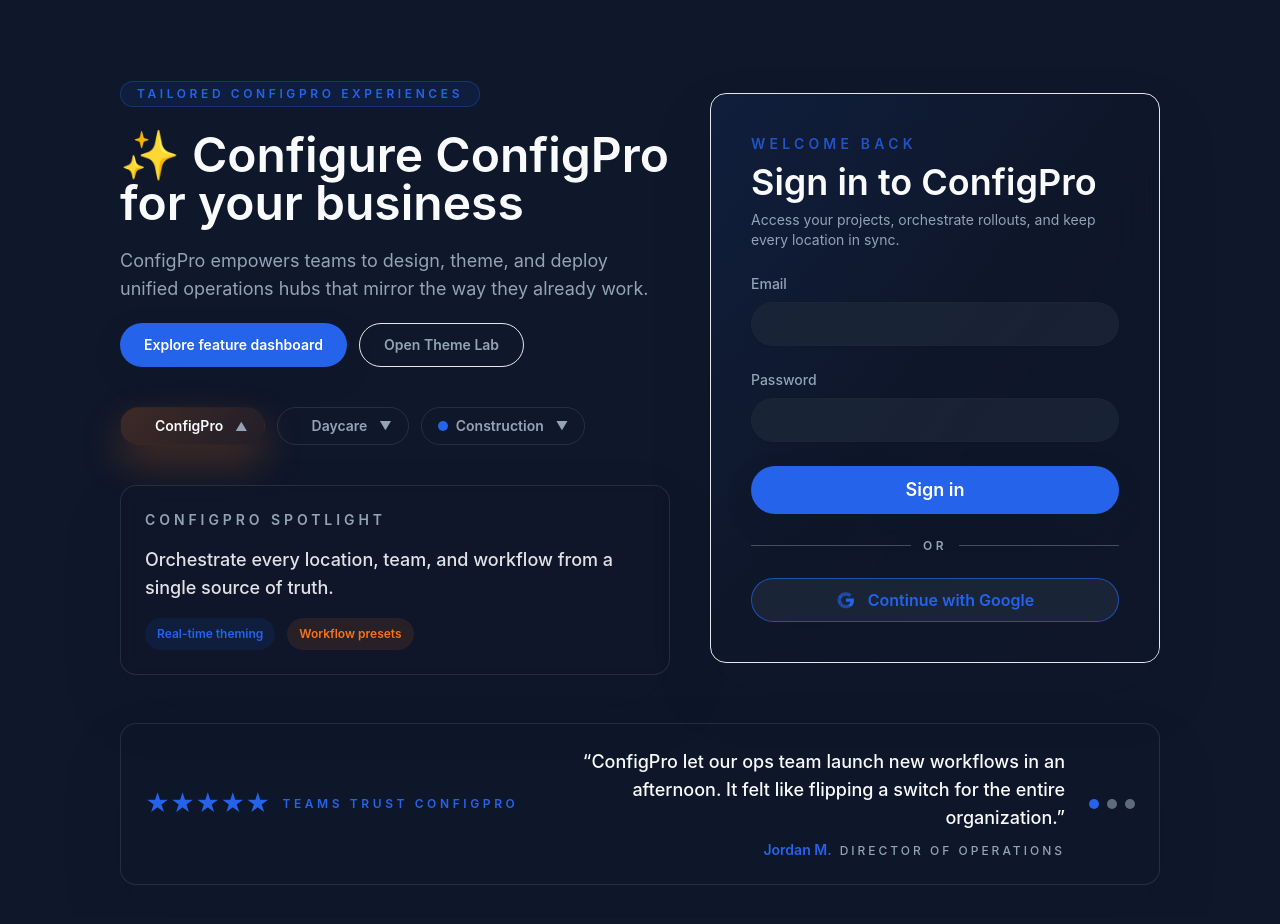
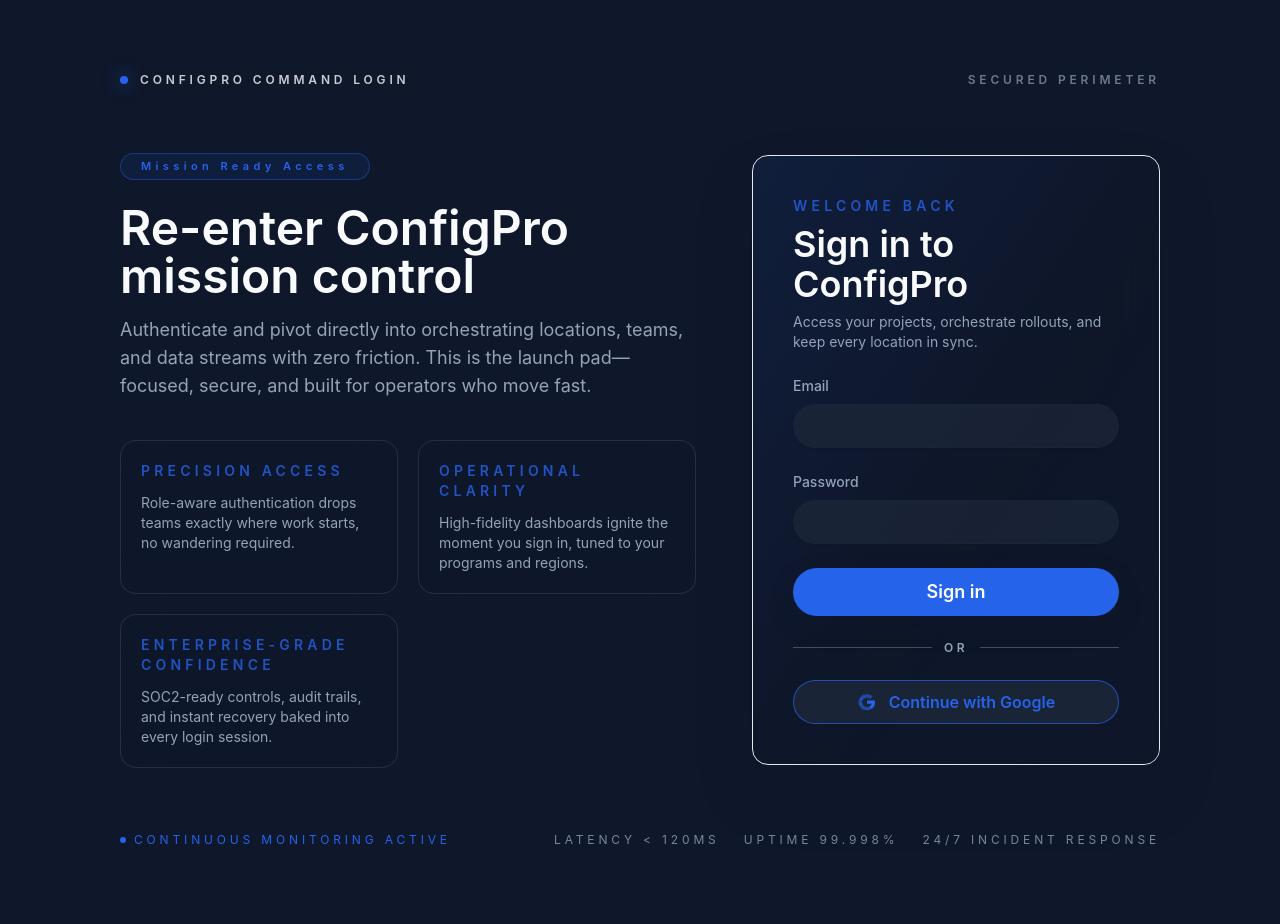
Before and after one commit to kayleschmoyer/ConfigPro, a React (Vite) app: page / in a window 1280 px wide. Shown: the top 924 px of the page. Built offline with nearby package versions, Linux system fonts and the light colour scheme.

Commit message:
Revamp login page UI

```diff
--- a/src/pages/free-starter-templates/configpro/LoginPage.tsx
+++ b/src/pages/free-starter-templates/configpro/LoginPage.tsx
@@ -1,47 +1,8 @@
 import { motion } from 'framer-motion';
-import { useEffect, useMemo, useState } from 'react';
+import { useMemo } from 'react';
 import { LoginForm } from '../../../features/login/components/LoginForm';
 import { useTheme } from '@/hooks/useTheme';
-import { baseTheme, resolveTheme } from '@/app/config/theme';
-import { cn } from '@/lib/cn';
-import { Button } from '@/shared/ui/Button';
-
-type IndustryOption = {
-  id: string;
-  label: string;
-  themeName: string;
-  accent: string;
-  headline: string;
-};
-
-const industryOptions: IndustryOption[] = [
-  {
-    id: 'configpro',
-    label: 'ConfigPro',
-    themeName: 'default',
-    accent: baseTheme.accent,
-    headline: 'Orchestrate every location, team, and workflow from a single source of truth.'
-  },
-  {
-    id: 'daycare',
-    label: 'Daycare',
-    themeName: 'daycare',
-    accent: resolveTheme('daycare').accent,
-    headline: 'Coordinate guardians, rosters, and daily check-ins effortlessly.'
-  },
-  {
-    id: 'construction',
-    label: 'Construction',
-    themeName: 'construction',
-    accent: resolveTheme('construction').accent,
-    headline: 'Mobilize crews, bids, and materials tracking from one dashboard.'
-  }
-];
-
-const heroVariants = {
-  hidden: { opacity: 0, y: 20 },
-  visible: { opacity: 1, y: 0 }
-};
+import { resolveTheme } from '@/app/config/theme';
 
 const hexToRgba = (hex: string, alpha: number) => {
   const value = hex.replace('#', '');
@@ -52,228 +13,117 @@
   return `rgba(${r}, ${g}, ${b}, ${alpha})`;
 };
 
-const IndustryPill = ({
-  option,
-  isActive,
-  onSelect
-}: {
-  option: IndustryOption;
-  isActive: boolean;
-  onSelect: (option: IndustryOption) => void;
-}) => (
-  <motion.button
-    type="button"
-    onClick={() => onSelect(option)}
-    className={cn(
-      'group relative inline-flex items-center gap-3 rounded-full border px-4 py-2 text-sm font-semibold transition',
-      'focus-visible:outline-none focus-visible:ring-2 focus-visible:ring-primary/50 focus-visible:ring-offset-2 focus-visible:ring-offset-background',
-      isActive
-        ? 'border-transparent text-foreground shadow-lg shadow-primary/20'
-        : 'border-foreground/10 text-muted hover:border-primary/40 hover:text-foreground'
-    )}
-    style={
-      isActive
-        ? {
-            background: `linear-gradient(135deg, ${hexToRgba(option.accent, 0.2)}, ${hexToRgba(option.accent, 0.08)})`,
-            boxShadow: `0 18px 40px ${hexToRgba(option.accent, 0.25)}`
-          }
-        : undefined
-    }
-    whileHover={{ translateY: -4 }}
-    whileTap={{ scale: 0.97 }}
-  >
-    <span className="inline-flex items-center gap-2">
-      <motion.span
-        layoutId="industry-accent-dot"
-        className="h-2.5 w-2.5 rounded-full"
-        style={{ backgroundColor: option.accent }}
-      />
-      {option.label}
-    </span>
-    <motion.span
-      aria-hidden
-      className="text-xs text-muted transition group-hover:text-foreground"
-      animate={{ rotate: isActive ? 180 : 0 }}
-      transition={{ duration: 0.3 }}
-    >
-      ▼
-    </motion.span>
-  </motion.button>
-);
+const heroHighlights = [
+  {
+    title: 'Precision Access',
+    description: 'Role-aware authentication drops teams exactly where work starts, no wandering required.'
+  },
+  {
+    title: 'Operational Clarity',
+    description: 'High-fidelity dashboards ignite the moment you sign in, tuned to your programs and regions.'
+  },
+  {
+    title: 'Enterprise-grade Confidence',
+    description: 'SOC2-ready controls, audit trails, and instant recovery baked into every login session.'
+  }
+];
+
+const highlightVariants = {
+  hidden: { opacity: 0, y: 24 },
+  visible: (index: number) => ({
+    opacity: 1,
+    y: 0,
+    transition: { delay: 0.18 + index * 0.08, duration: 0.6, ease: 'easeOut' }
+  })
+};
 
 export const LoginPage = () => {
-  const { themeName, setTheme } = useTheme();
-  const [activeIndustry, setActiveIndustry] = useState<IndustryOption>(() => {
-    return (
-      industryOptions.find((option) => option.themeName === themeName) ?? industryOptions[0]
-    );
-  });
-  const testimonials = useMemo(
-    () => [
-      {
-        quote: 'ConfigPro let our ops team launch new workflows in an afternoon. It felt like flipping a switch for the entire organization.',
-        author: 'Jordan M.',
-        role: 'Director of Operations'
-      },
-      {
-        quote: 'We customized dashboards, permissions, and automations without engineering sprints. ConfigPro keeps every store perfectly in sync.',
-        author: 'Priya K.',
-        role: 'Multi-Unit Retail Lead'
-      },
-      {
-        quote: 'The visibility we now have across inventory and staffing is unreal. ConfigPro is the nerve center for our business.',
-        author: 'Luis F.',
-        role: 'VP, Platform Experience'
-      }
-    ],
-    []
-  );
-  const [activeTestimonial, setActiveTestimonial] = useState(0);
-
-  useEffect(() => {
-    const next = industryOptions.find((option) => option.themeName === themeName);
-    if (next) {
-      setActiveIndustry(next);
-    }
-  }, [themeName]);
-
-  useEffect(() => {
-    const timer = setInterval(() => {
-      setActiveTestimonial((index) => (index + 1) % testimonials.length);
-    }, 6000);
-    return () => clearInterval(timer);
-  }, [testimonials.length]);
-
-  const gradientStyle = useMemo(
-    () => ({
-      background: `radial-gradient(120% 120% at 20% 20%, ${hexToRgba(activeIndustry.accent, 0.16)}, transparent 70%)`
-    }),
-    [activeIndustry.accent]
-  );
-
-  const handleIndustrySelect = (option: IndustryOption) => {
-    setActiveIndustry(option);
-    setTheme(option.themeName);
-  };
+  const { themeName } = useTheme();
+  const accent = useMemo(() => resolveTheme(themeName).accent, [themeName]);
 
   return (
     <div className="relative min-h-screen overflow-hidden bg-background text-foreground">
       <div className="pointer-events-none absolute inset-0 -z-10">
-        <div className="absolute inset-0 opacity-90" style={gradientStyle} />
-        <div className="absolute inset-0 bg-[radial-gradient(circle_at_top_right,rgba(255,255,255,0.08),transparent_60%)]" />
+        <div className="absolute inset-0 bg-[radial-gradient(circle_at_top,rgba(255,255,255,0.06),transparent_65%)]" />
         <motion.div
-          className="absolute left-1/2 top-[15%] h-[36rem] w-[36rem] -translate-x-1/2 rounded-full blur-3xl"
-          style={{ background: hexToRgba(activeIndustry.accent, 0.24) }}
-          animate={{ opacity: 0.55 }}
-          transition={{ duration: 0.8, ease: 'easeOut' }}
+          className="absolute -left-24 top-[-12rem] h-[40rem] w-[40rem] rounded-full blur-3xl"
+          style={{ background: hexToRgba(accent, 0.28) }}
+          animate={{ opacity: [0.35, 0.55, 0.35], scale: [0.96, 1.04, 0.96] }}
+          transition={{ duration: 12, repeat: Infinity, ease: 'easeInOut' }}
         />
+        <motion.div
+          className="absolute right-[-8rem] top-1/3 h-[36rem] w-[36rem] rounded-full blur-[150px]"
+          style={{ background: hexToRgba(accent, 0.18) }}
+          animate={{ opacity: [0.25, 0.45, 0.25], scale: [1.05, 0.95, 1.05] }}
+          transition={{ duration: 14, repeat: Infinity, ease: 'easeInOut' }}
+        />
+        <div className="absolute inset-0 bg-[linear-gradient(120deg,rgba(255,255,255,0.04)_0%,transparent_55%,rgba(255,255,255,0.08)_100%)] mix-blend-screen" />
+        <div className="absolute inset-0 bg-[linear-gradient(140deg,rgba(255,255,255,0.05)_1px,transparent_1px)] [background-size:42px_42px] opacity-40" />
       </div>
-      <div className="relative mx-auto flex min-h-screen w-full max-w-6xl flex-col px-6 py-8 sm:px-10 lg:px-14">
-        <main className="mt-4 flex flex-1 flex-col sm:mt-6">
-          <div className="grid flex-1 gap-10 lg:grid-cols-[1.1fr_0.9fr] lg:items-center">
-            <motion.section
-              variants={heroVariants}
-              initial="hidden"
-              animate="visible"
+
+      <div className="relative mx-auto flex min-h-screen w-full max-w-6xl flex-col px-6 py-12 sm:px-10 lg:px-14">
+        <header className="flex items-center justify-between text-xs font-semibold uppercase tracking-[0.32em] text-muted">
+          <span className="flex items-center gap-3 text-foreground/80">
+            <span className="h-2 w-2 rounded-full bg-primary shadow-[0_0_18px] shadow-primary/80" />
+            ConfigPro Command Login
+          </span>
+          <span className="hidden sm:block text-muted/70">Secured perimeter</span>
+        </header>
+
+        <main className="mt-10 flex flex-1 flex-col gap-14 lg:mt-16 lg:flex-row lg:items-center lg:justify-between">
+          <div className="max-w-xl space-y-10">
+            <motion.div
+              initial={{ opacity: 0, y: 30 }}
+              animate={{ opacity: 1, y: 0 }}
               transition={{ duration: 0.6, ease: 'easeOut' }}
-              className="flex flex-col gap-10"
+              className="space-y-6"
             >
-              <div className="space-y-6">
-                <span className="inline-flex w-fit items-center gap-2 rounded-full border border-primary/30 bg-primary/10 px-4 py-1 text-xs font-semibold uppercase tracking-[0.3em] text-primary">
-                  Tailored ConfigPro experiences
-                </span>
-                <div className="space-y-5">
-                  <h1 className="max-w-xl text-4xl font-semibold leading-tight text-foreground sm:text-5xl">
-                    ✨ Configure ConfigPro for your business
-                  </h1>
-                  <p className="max-w-xl text-base text-muted sm:text-lg">
-                    ConfigPro empowers teams to design, theme, and deploy unified operations hubs that mirror the way they already work.
+              <p className="inline-flex w-fit items-center gap-2 rounded-full border border-primary/40 bg-primary/10 px-5 py-1 text-[11px] font-semibold tracking-[0.4em] text-primary">
+                Mission Ready Access
+              </p>
+              <div className="space-y-4">
+                <h1 className="text-4xl font-semibold leading-tight text-foreground sm:text-5xl">
+                  Re-enter ConfigPro mission control
+                </h1>
+                <p className="text-base text-muted sm:text-lg">
+                  Authenticate and pivot directly into orchestrating locations, teams, and data streams with zero friction. This is the launch pad—focused, secure, and built for operators who move fast.
+                </p>
+              </div>
+            </motion.div>
+
+            <motion.ul initial="hidden" animate="visible" className="grid gap-5 sm:grid-cols-2">
+              {heroHighlights.map((highlight, index) => (
+                <motion.li
+                  key={highlight.title}
+                  custom={index}
+                  variants={highlightVariants}
+                  className="group rounded-2xl border border-foreground/10 bg-background/70 p-5 backdrop-blur-xl transition hover:border-primary/40 hover:bg-background/90"
+                >
+                  <p className="text-sm font-semibold uppercase tracking-[0.3em] text-primary/80">
+                    {highlight.title}
                   </p>
-                  <div className="flex flex-wrap items-center gap-3">
-                    <Button asChild className="h-11 rounded-full px-6 text-sm font-semibold">
-                      <a href="/dashboard">Explore feature dashboard</a>
-                    </Button>
-                    <Button
-                      asChild
-                      variant="ghost"
-                      className="h-11 rounded-full border border-border/50 px-6 text-sm font-semibold text-muted hover:border-primary/40 hover:text-foreground"
-                    >
-                      <a href="/theme-lab">Open Theme Lab</a>
-                    </Button>
-                  </div>
-                </div>
-              </div>
-              <div className="flex flex-wrap items-center gap-3 text-sm">
-                {industryOptions.map((option) => (
-                  <IndustryPill
-                    key={option.id}
-                    option={option}
-                    isActive={activeIndustry.id === option.id}
-                    onSelect={handleIndustrySelect}
-                  />
-                ))}
-              </div>
-              <motion.div
-                key={activeIndustry.id}
-                className="flex flex-col gap-4 rounded-2xl border border-foreground/10 bg-background/60 p-6 shadow-lg shadow-primary/10 backdrop-blur"
-                initial={{ opacity: 0, y: 14 }}
-                animate={{ opacity: 1, y: 0 }}
-                transition={{ duration: 0.45, ease: 'easeOut' }}
-              >
-                <p className="text-sm font-semibold uppercase tracking-[0.28em] text-muted">
-                  {activeIndustry.label} spotlight
-                </p>
-                <p className="text-lg font-medium text-foreground/90">
-                  {activeIndustry.headline}
-                </p>
-                <div className="flex items-center gap-3 text-xs text-muted">
-                  <span className="inline-flex h-8 items-center rounded-full bg-primary/10 px-3 font-semibold text-primary">
-                    Real-time theming
-                  </span>
-                  <span className="inline-flex h-8 items-center rounded-full bg-accent/10 px-3 font-semibold text-accent">
-                    Workflow presets
-                  </span>
-                </div>
-              </motion.div>
-            </motion.section>
+                  <p className="mt-3 text-sm text-muted">
+                    {highlight.description}
+                  </p>
+                </motion.li>
+              ))}
+            </motion.ul>
+          </div>
+
+          <div className="w-full max-w-lg">
             <LoginForm />
           </div>
         </main>
-        <footer className="mt-12 flex flex-col gap-6 rounded-2xl border border-foreground/10 bg-background/70 p-6 shadow-lg shadow-primary/10 sm:flex-row sm:items-center sm:justify-between">
-          <div className="flex items-center gap-3 text-primary">
-            <span aria-hidden className="text-2xl">★★★★★</span>
-            <span className="text-xs font-semibold uppercase tracking-[0.3em]">Teams trust ConfigPro</span>
+
+        <footer className="mt-16 flex flex-col gap-4 text-xs uppercase tracking-[0.32em] text-muted sm:flex-row sm:items-center sm:justify-between">
+          <div className="flex items-center gap-2 text-primary">
+            <span className="h-1.5 w-1.5 rounded-full bg-primary" />
+            Continuous monitoring active
           </div>
-          <motion.div
-            key={activeTestimonial}
-            initial={{ opacity: 0, y: 10 }}
-            animate={{ opacity: 1, y: 0 }}
-            transition={{ duration: 0.4, ease: 'easeOut' }}
-            className="flex-1 text-left sm:text-right"
-          >
-            <p className="text-base font-medium text-foreground sm:text-lg">
-              “{testimonials[activeTestimonial].quote}”
-            </p>
-            <p className="mt-2 text-sm font-semibold text-primary">
-              {testimonials[activeTestimonial].author}
-              <span className="ml-2 text-xs font-medium uppercase tracking-[0.25em] text-muted">
-                {testimonials[activeTestimonial].role}
-              </span>
-            </p>
-          </motion.div>
-          <div className="flex items-center justify-end gap-2">
-            {testimonials.map((_, index) => (
-              <button
-                key={index}
-                type="button"
-                onClick={() => setActiveTestimonial(index)}
-                className={cn(
-                  'h-2.5 w-2.5 rounded-full transition',
-                  index === activeTestimonial ? 'bg-primary' : 'bg-muted/60 hover:bg-muted'
-                )}
-                aria-label={`Show testimonial ${index + 1}`}
-              />
-            ))}
+          <div className="flex gap-6 text-muted/80">
+            <span>Latency &lt; 120ms</span>
+            <span>Uptime 99.998%</span>
+            <span>24/7 Incident Response</span>
           </div>
         </footer>
       </div>
```
